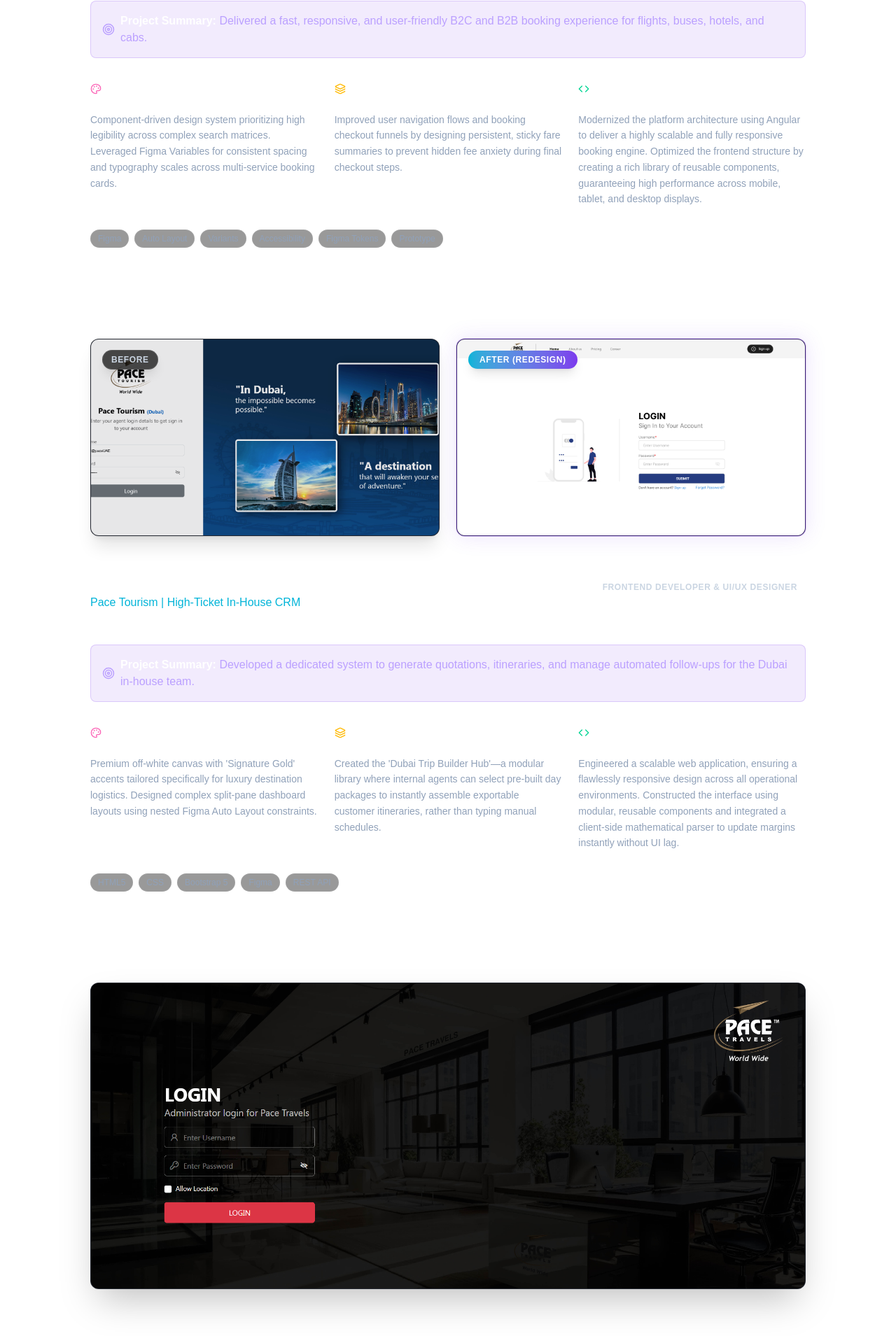
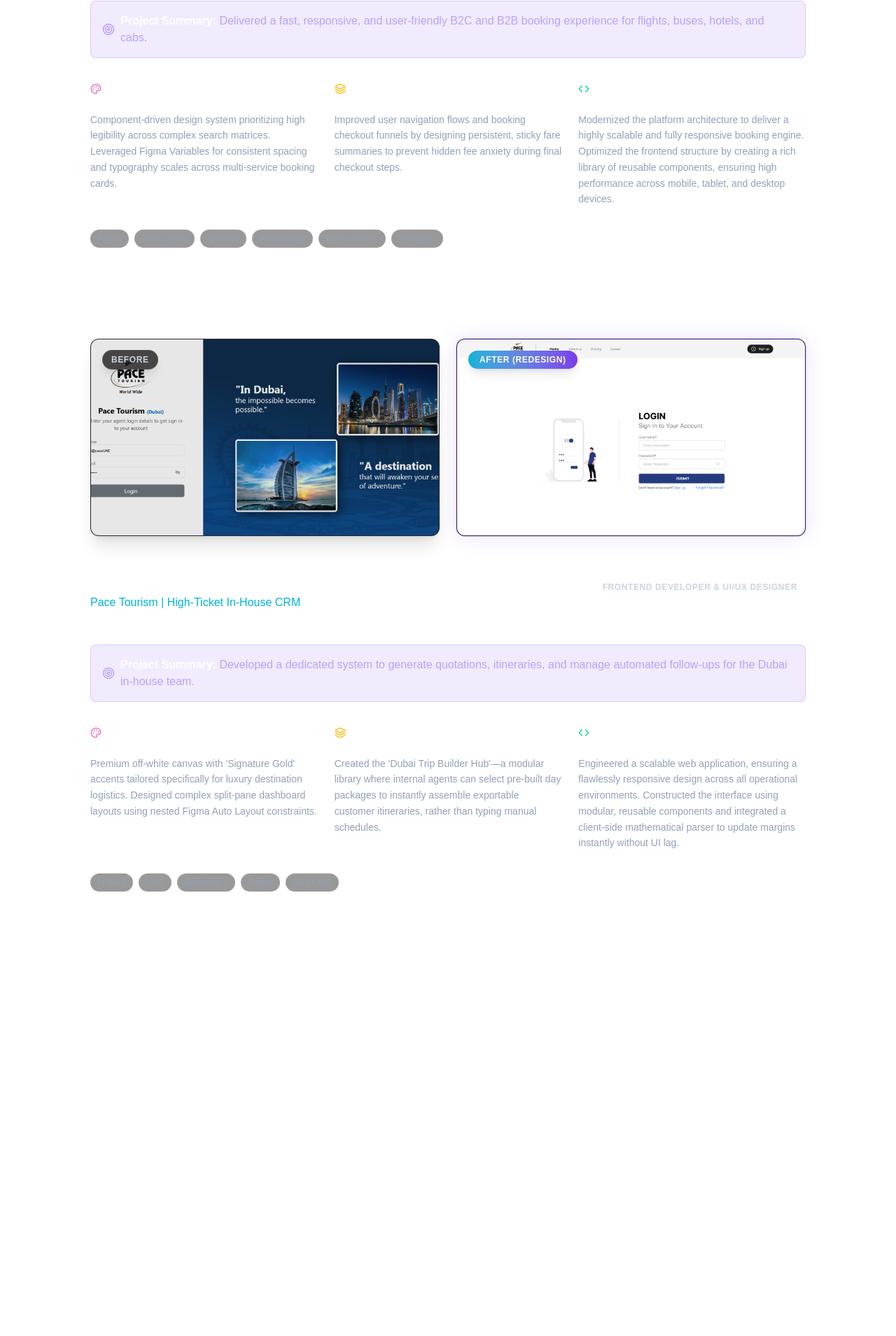
Before and after one commit to Ismail-Dadwad/portfolio, a Next.js app: page / in a window 1280 px wide. Shown: the part 2428-4337 px from the top of the page at 70% size. After the commit the page ends 3887 px from the top, so only its background shows below. Built offline with nearby package versions, Linux system fonts and the light colour scheme.

Commit message:
updated portfolio details

```diff
--- a/app/page.tsx
+++ b/app/page.tsx
@@ -36,7 +36,7 @@
           metric="Delivered a fast, responsive, and user-friendly B2C and B2B booking experience for flights, buses, hotels, and cabs."
           ui="Component-driven design system prioritizing high legibility across complex search matrices. Leveraged Figma Variables for consistent spacing and typography scales across multi-service booking cards."
           ux="Improved user navigation flows and booking checkout funnels by designing persistent, sticky fare summaries to prevent hidden fee anxiety during final checkout steps."
-          code="Modernized the platform architecture using Angular to deliver a highly scalable and fully responsive booking engine. Optimized the frontend structure by creating a rich library of reusable components, guaranteeing high performance across mobile, tablet, and desktop displays."
+          code="Modernized the platform architecture to deliver a highly scalable and fully responsive booking engine. Optimized the frontend structure by creating a rich library of reusable components, ensuring high performance across mobile, tablet, and desktop devices."
           stack={["Figma", "Auto Layout", "Variants", "Accessibility", "Figma Tokens", "Prototype"]}
           image={["/old-flight-home.png", "/flight-home.png"]}
         />
@@ -57,7 +57,7 @@
         />
 
         {/* 3. Pace Travels Admin */}
-        <CaseStudyCard
+        {/* <CaseStudyCard
           title="Pace Travels Admin"
           subtitle="Pace Travels | Comprehensive Travel Administration Portal"
           role="UI/UX Designer & Frontend Developer"
@@ -67,7 +67,7 @@
           code="Structured the Travel Admin application using a scalable, component-based architecture with reusable UI components, modular layouts, and organized workflows to ensure maintainability, consistency, and future scalability."
           stack={["Figma", "HTML5", "CSS", "JavaScript", "Bootstrap 5", "REST API"]}
           image="/admin.png"
-        />
+        /> */}
 
         {/* 4. Pace Tourism Internal CRM */}
         {/* <CaseStudyCard
```
